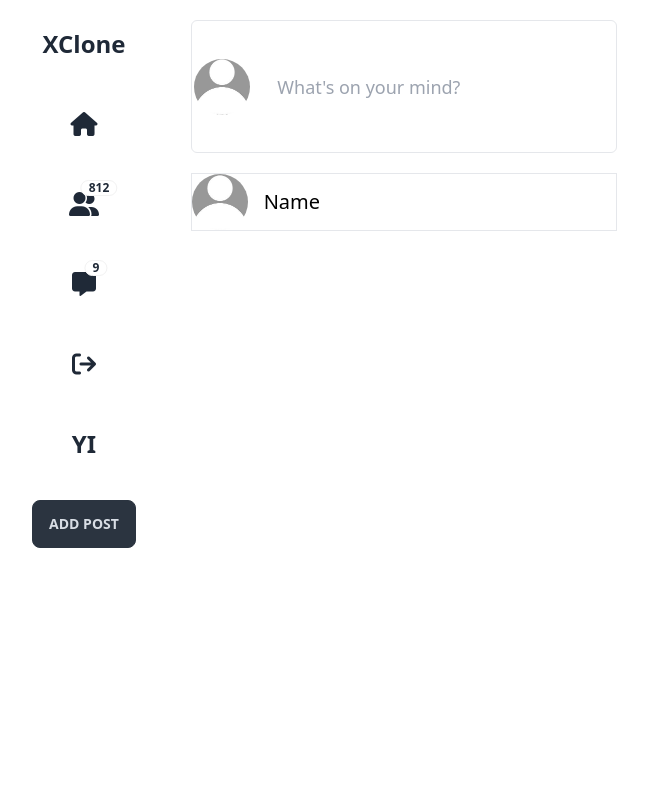
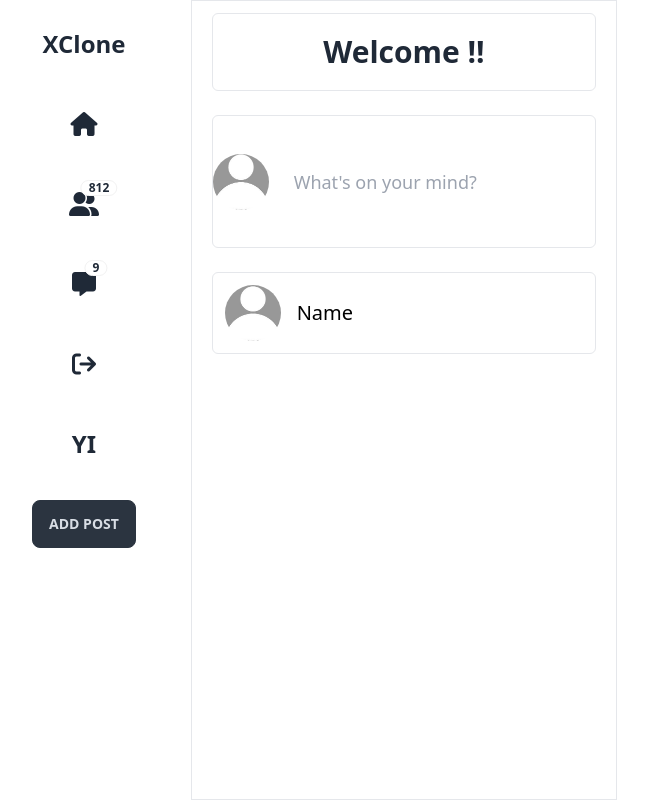
Before and after one commit to XCloneProject/XClone, a Vue app in the folder client/: page /home in a window 1280 px wide. Shown: the whole page, without its empty margins (236-884 px from the left). Built offline with nearby package versions, Linux system fonts and the light colour scheme; sample sign-in values are in the browser's storage.

Commit message:
minor changes

```diff
--- a/client/index.html
+++ b/client/index.html
@@ -2,13 +2,12 @@
 <html lang="en">
   <head>
     <meta charset="UTF-8">
-    <link rel="icon" href="/favicon.ico">
     <meta name="viewport" content="width=device-width, initial-scale=1.0">
     <link rel="stylesheet" href="https://cdnjs.cloudflare.com/ajax/libs/font-awesome/6.4.2/css/all.min.css" integrity="sha512-z3gLpd7yknf1YoNbCzqRKc4qyor8gaKU1qmn+CShxbuBusANI9QpRohGBreCFkKxLhei6S9CQXFEbbKuqLg0DA==" crossorigin="anonymous" referrerpolicy="no-referrer" />
     <link rel="preconnect" href="https://fonts.googleapis.com">
+    <link rel="icon" type="x-icon" href="src/assets/XC-logo.jpg">
     <link rel="preconnect" href="https://fonts.gstatic.com" crossorigin>
     <link href="https://fonts.googleapis.com/css2?family=Poppins:ital,wght@0,100;0,200;0,300;0,400;0,500;0,600;0,700;0,800;0,900;1,100;1,200;1,300;1,400;1,500;1,600;1,700;1,800;1,900&display=swap" rel="stylesheet">
-    <html data-theme="light"></html>
     <title>Vite App</title>
   </head>
   <body>
--- a/client/src/components/SideBar.vue
+++ b/client/src/components/SideBar.vue
@@ -11,28 +11,33 @@
         </div>
         <!-- Home -->
         <div>
+          <RouterLink :to="{name:'home'}">
             <label class="btn btn-ghost btn-circle">
               <i class="fa-solid fa-house text-2xl"></i>
             </label>
+          </RouterLink>
         </div>
         <!-- Friends -->
         <div>
+          <!-- <RouterLink :to="{name:'friends'}"> -->
             <label class="btn btn-ghost btn-circle">
               <div class="indicator">
                 <i class="fa-solid fa-user-group text-2xl"></i>
-
                 <span class="badge badge-sm indicator-item">812</span>
               </div>
             </label>
+        <!-- </RouterLink> -->
         </div>
         <!-- Messages -->
         <div>
+          <!-- <RouterLink :to="{name:'messages'}"> -->
             <label tabindex="0" class="btn btn-ghost btn-circle">
               <div class="indicator">
                 <i class="fa-solid fa-message text-2xl"></i>
                 <span class="badge badge-sm indicator-item">9</span>
               </div>
             </label>
+          <!-- </RouterLink> -->
         </div>
         <!-- Logout button -->
         <div @click="handleLogout()">
--- a/client/src/router/index.js
+++ b/client/src/router/index.js
@@ -2,7 +2,9 @@ import { createRouter, createWebHistory } from 'vue-router'
 import HomeView from "@/views/HomeView.vue";
 import LoginVue from "@/views/LoginVue.vue";
 import {useToast} from 'vue-toastification'
+import store from '../store'
 const toast = useToast()
+
 const router = createRouter({
   history: createWebHistory(import.meta.env.BASE_URL),
   routes: [
@@ -12,6 +14,7 @@ const router = createRouter({
       name : 'login',
       component: LoginVue,
       meta: {
+        title:'XClone | Login ',
         requiresAuth: false
       }
     },
@@ -21,9 +24,19 @@ const router = createRouter({
       name: 'home',
       component: HomeView,
       meta: {
+        title:'XClone | Home',
         requiresAuth: true
       }
-    }
+    },
+
+    // {
+    //   path:'/dashboard',
+    //   name: 'dashboard',
+    //   component: adminView,
+    //   meta:{
+    //     adminAccess: true
+    //   }
+    // }
 
 
   ]
@@ -32,14 +45,20 @@ const router = createRouter({
 
 router.beforeEach((to , from , next) => {
   if(to.meta.requiresAuth){
-    if(localStorage.getItem('token'))
+    if(localStorage.getItem('token')){
+      document.title = `${to.meta.title}`
       next()
+    }
     else{
       toast.error('Login first')
       next('/')
     }
-  }else
+  }else{
+    document.title= to.meta.title;
     next()
+  }
+
+
 })
 
 export default router
--- a/client/src/store/index.js
+++ b/client/src/store/index.js
@@ -6,9 +6,10 @@ import { useToast } from "vue-toastification";
 export default createStore({
   state: {
     loggedUser: {
-      name: localStorage.getItem("EMAIL"),
-      email: localStorage.getItem("NAME"),
-      token: localStorage.getItem("token")
+      name: localStorage.getItem("NAME"),
+      email: localStorage.getItem("EMAIL"),
+      token: localStorage.getItem("token"),
+      role: ''
     }
   },
   mutations: {
@@ -25,6 +26,7 @@ export default createStore({
     }
   },
   actions: {
+
     //register
     async register({ commit }, User) {
       try {
@@ -42,6 +44,7 @@ export default createStore({
         toast.error("Something went wrong ", { timeout: 3000 })
       }
     },
+
     //login
     async login({ commit }, User) {
       try {
@@ -56,6 +59,7 @@ export default createStore({
         toast.error("Invalid credentials", { timeout: 3000 })
       }
     },
+
     //logout
     async logout({ commit }) {
       try {
--- a/client/src/views/HomeView.vue
+++ b/client/src/views/HomeView.vue
@@ -1,9 +1,12 @@
 <template>
-  <div class="grid grid-cols-3 flex-1 w-full  ">
+  <div class="grid grid-cols-3 flex-1 w-full ">
     <SideBarVue class="col-span-1 "/>
-    <div class="flex flex-col">
-      <AddPost class="border my-5 rounded-md"/>
-      <PostCompVue class="col-span-2 border"/>
+    <div class="flex flex-col border px-5">
+      <div class="flex justify-center border py-5 font-bold text-3xl my-3 rounded-md">
+        <div>Welcome {{ store.state.loggedUser.name }} !!</div>
+      </div>
+      <AddPost class="border my-3 rounded-md"/>
+      <PostCompVue class="col-span-2 border my-3 p-3 rounded-md"/>
     </div>
 
   </div>
@@ -14,4 +17,5 @@
 import SideBarVue from '../components/SideBar.vue';
 import PostCompVue from '../components/PostComp.vue';
 import AddPost from '../components/AddPost.vue';
+import store from '../store'
 </script>
```
Also changed, not shown: client/src/assets/XC-logo.jpg (added). Lines whose indentation alone changed are shown as unchanged.
